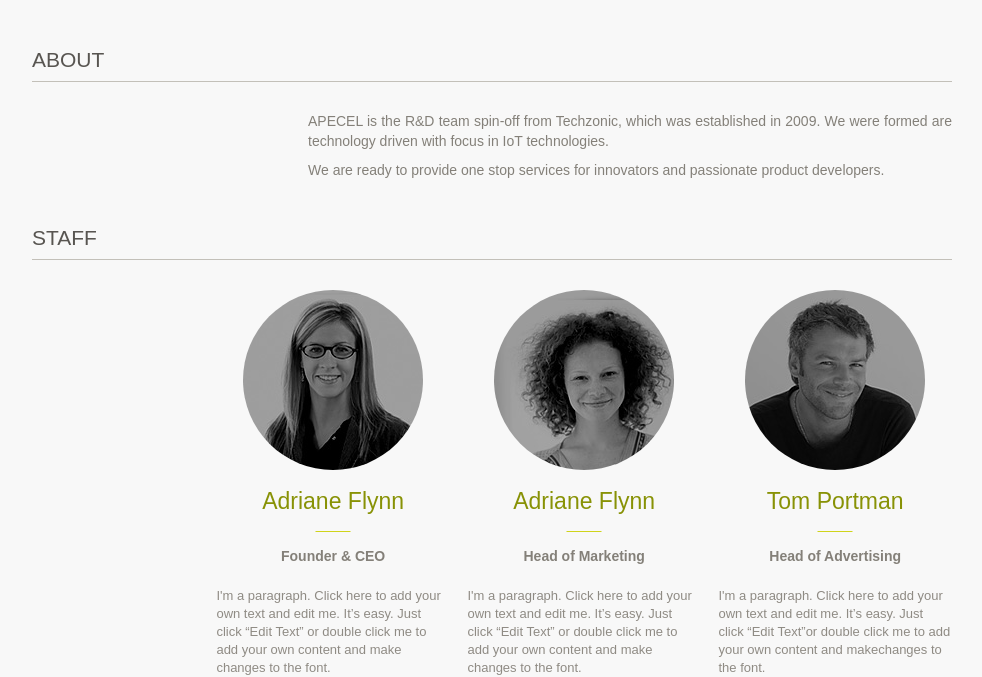
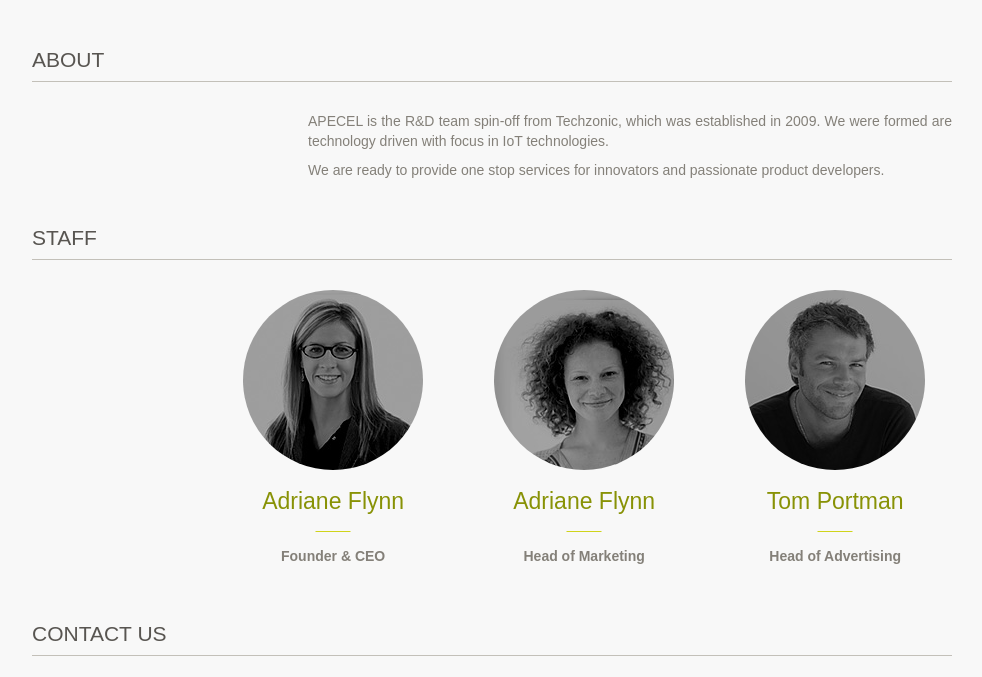
Before and after one commit to Yewebtest/Yewebtest.github.io, a plain HTML site: page about.html in a window 1280 px wide. Shown: the part 124-801 px from the top of the page, without its empty margins (148-1130 px from the left). Drawn offline with Linux system fonts and the light colour scheme.

Commit message:
Add files via upload

```diff
--- a/about.html
+++ b/about.html
@@ -42,7 +42,7 @@
 						<div class="text">
 							<strong>Adriane Flynn</strong>
 							<span>Founder & CEO</span>
-							<p>I'm a paragraph. Click here to add your own text and edit me. It’s easy. Just click “Edit Text” or double click me to add your own content and make changes to the font.</p>
+							<p></p>
 						</div>
 					</li>
 					<li>
@@ -50,7 +50,7 @@
 						<div class="text">
 							<strong>Adriane Flynn</strong>
 							<span>Head of Marketing</span>
-							<p>I'm a paragraph. Click here to add your own text and edit me. It’s easy. Just click “Edit Text” or double click me to add your own content and make changes to the font.</p>
+							<p></p>
 						</div>
 					</li>
 					<li>
@@ -58,7 +58,7 @@
 						<div class="text">
 							<strong>Tom Portman</strong>
 							<span>Head of Advertising</span>
-							<p>I'm a paragraph. Click here to add your own text and edit me. It’s easy. Just click “Edit Text”or double click me to add your own content and makechanges to the font.</p>
+							<p></p>
 						</div>
 					</li>
 				</ul>
```
